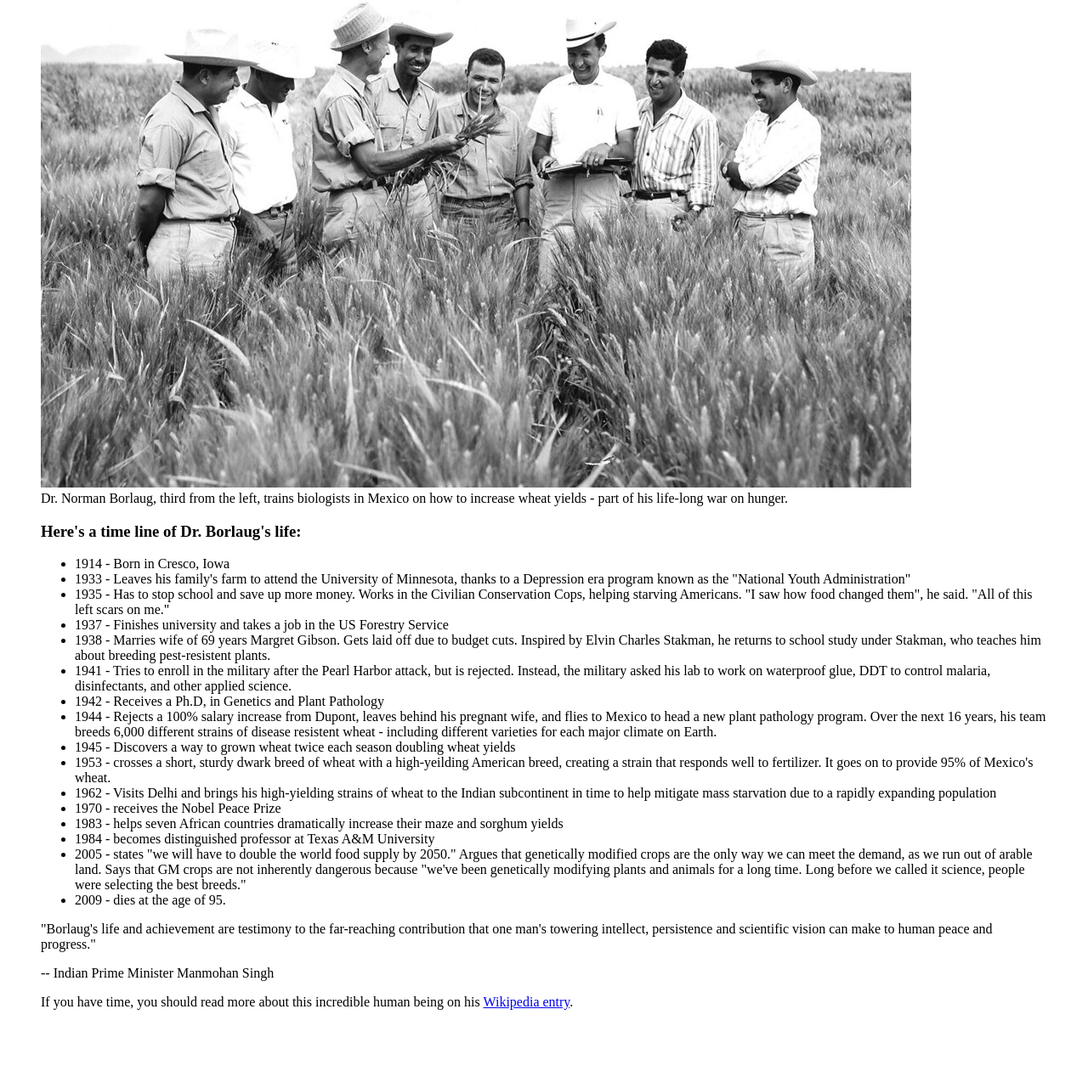
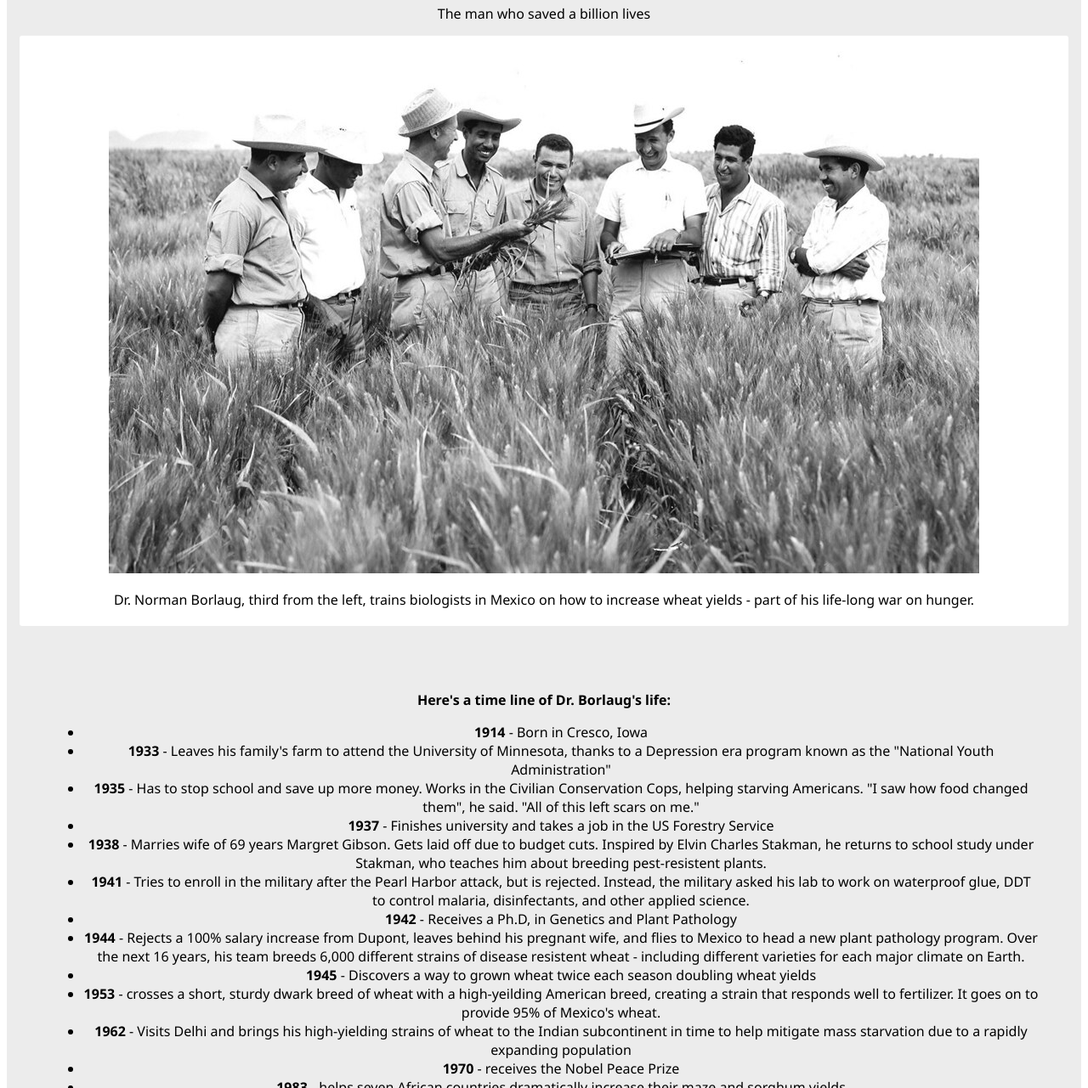
Before and after one commit to ahmbarreiros/freeCodeCamp-Tribute-Page, a plain HTML site: page index.html in a window 1280 px wide. Shown: the part 150-1431 px from the top of the page at 85% size. Before the commit the page ends 1355 px from the top, so only its background shows below. Drawn offline with Linux system fonts and the light colour scheme.

Commit message:
style incial de header e img adicionados

```diff
--- a/index.html
+++ b/index.html
@@ -11,36 +11,39 @@
 <body>
  <main>
   <section class="header">
-   <h1 id="title">Dr. Norman Borlaug</h1>
+   <h1 id="title" class="bold">Dr. Norman Borlaug</h1>
    <p id="subtitle">The man who saved a billion lives</p>
   </section>
-  <figure>
-   <img src="./tribute-page-main-image.jpg" alt="Image of Dr. Norman Borlaug training biologists in Mexico on how to increase wheat yields." />
-   <figcaption>Dr. Norman Borlaug, third from the left, trains biologists in Mexico on how to increase wheat yields - part of his life-long war on hunger.</figcaption>
-   <section>
+  <section>
+   <figure>
+    <img src="./tribute-page-main-image.jpg" alt="Image of Dr. Norman Borlaug training biologists in Mexico on how to increase wheat yields." />
+    <figcaption>Dr. Norman Borlaug, third from the left, trains biologists in Mexico on how to increase wheat yields - part of his life-long war on hunger.</figcaption>
+   </figure>
+  </section>
+   <section class="timeline">
     <h3>Here's a time line of Dr. Borlaug's life:</h3>
     <ul>
-     <li>1914 - Born in Cresco, Iowa</li>
-     <li>1933 - Leaves his family's farm to attend the University of Minnesota, thanks to a Depression era program known as the "National Youth Administration"</li>
-     <li>1935 - Has to stop school and save up more money. Works in the Civilian Conservation Cops, helping starving Americans. "I saw how food changed them", he said. "All of this left scars on me."</li>
-     <li>1937 - Finishes university and takes a job in the US Forestry Service</li>
-     <li>1938 - Marries wife of 69 years Margret Gibson. Gets laid off due to budget cuts. Inspired by Elvin Charles Stakman, he returns to school study under Stakman, who teaches him about breeding pest-resistent plants.</li>
-     <li>1941 - Tries to enroll in the military after the Pearl Harbor attack, but is rejected. Instead, the military asked his lab to work on waterproof glue, DDT to control malaria, disinfectants, and other applied science.</li>
-     <li>1942 - Receives a Ph.D, in Genetics and Plant Pathology</li>
-     <li>1944 - Rejects a 100% salary increase from Dupont, leaves behind his pregnant wife, and flies to Mexico to head a new plant pathology program. Over the next 16 years, his team breeds 6,000 different strains of disease resistent wheat - including different varieties for each major climate on Earth.</li>
-     <li>1945 - Discovers a way to grown wheat twice each season doubling wheat yields</li>
-     <li>1953 - crosses a short, sturdy dwark breed of wheat with a high-yeilding American breed, creating a strain that responds well to fertilizer. It goes on to provide 95% of Mexico's wheat.</li>
-     <li>1962 - Visits Delhi and brings his high-yielding strains of wheat to the Indian subcontinent in time to help mitigate mass starvation due to a rapidly expanding population</li>
-     <li>1970 - receives the Nobel Peace Prize</li>
-     <li>1983 - helps seven African countries dramatically increase their maze and sorghum yields</li>
-     <li>1984 - becomes distinguished professor at Texas A&M University</li>
-     <li>2005 - states "we will have to double the world food supply by 2050." Argues that genetically modified crops are the only way we can meet the demand, as we run out of arable land. Says that GM crops are not inherently dangerous because "we've been genetically modifying plants and animals for a long time. Long before we called it science, people were selecting the best breeds."</li>
-     <li>2009 - dies at the age of 95.</li>
+     <li><span class="bold">1914</span> - Born in Cresco, Iowa</li>
+     <li><span class="bold">1933</span> - Leaves his family's farm to attend the University of Minnesota, thanks to a Depression era program known as the "National Youth Administration"</li>
+     <li><span class="bold">1935</span> - Has to stop school and save up more money. Works in the Civilian Conservation Cops, helping starving Americans. "I saw how food changed them", he said. "All of this left scars on me."</li>
+     <li><span class="bold">1937</span> - Finishes university and takes a job in the US Forestry Service</li>
+     <li><span class="bold">1938</span> - Marries wife of 69 years Margret Gibson. Gets laid off due to budget cuts. Inspired by Elvin Charles Stakman, he returns to school study under Stakman, who teaches him about breeding pest-resistent plants.</li>
+     <li><span class="bold">1941</span> - Tries to enroll in the military after the Pearl Harbor attack, but is rejected. Instead, the military asked his lab to work on waterproof glue, DDT to control malaria, disinfectants, and other applied science.</li>
+     <li><span class="bold">1942</span> - Receives a Ph.D, in Genetics and Plant Pathology</li>
+     <li><span class="bold">1944</span> - Rejects a 100% salary increase from Dupont, leaves behind his pregnant wife, and flies to Mexico to head a new plant pathology program. Over the next 16 years, his team breeds 6,000 different strains of disease resistent wheat - including different varieties for each major climate on Earth.</li>
+     <li><span class="bold">1945</span> - Discovers a way to grown wheat twice each season doubling wheat yields</li>
+     <li><span class="bold">1953</span> - crosses a short, sturdy dwark breed of wheat with a high-yeilding American breed, creating a strain that responds well to fertilizer. It goes on to provide 95% of Mexico's wheat.</li>
+     <li><span class="bold">1962</span> - Visits Delhi and brings his high-yielding strains of wheat to the Indian subcontinent in time to help mitigate mass starvation due to a rapidly expanding population</li>
+     <li><span class="bold">1970</span> - receives the Nobel Peace Prize</li>
+     <li><span class="bold">1983</span> - helps seven African countries dramatically increase their maze and sorghum yields</li>
+     <li><span class="bold">1984</span> - becomes distinguished professor at Texas A&M University</li>
+     <li><span class="bold">2005</span> - states "we will have to double the world food supply by 2050." Argues that genetically modified crops are the only way we can meet the demand, as we run out of arable land. Says that GM crops are not inherently dangerous because "we've been genetically modifying plants and animals for a long time. Long before we called it science, people were selecting the best breeds."</li>
+     <li><span class="bold">2009</span> - dies at the age of 95.</li>
     </ul>
-    <p>"Borlaug's life and achievement are testimony to the far-reaching contribution that one man's towering intellect, persistence and scientific vision can make to human peace and progress."</p>
-    <p>-- Indian Prime Minister Manmohan Singh</p>
+    <p class="italic">"Borlaug's life and achievement are testimony to the far-reaching contribution that one man's towering intellect, persistence and scientific vision can make to human peace and progress."</p>
+    <p class="italic">-- Indian Prime Minister Manmohan Singh</p>
    </section>
-  <p>If you have time, you should read more about this incredible human being on his <a href="http://">Wikipedia entry</a>.</p>
+  <p id="#wikiP">If you have time, you should read more about this incredible human being on his <a href="http://">Wikipedia entry</a>.</p>
  </main>
 </body>
 </html>
--- a/styles.css
+++ b/styles.css
@@ -0,0 +1,71 @@
+* {
+ font-family: 'Segoe UI','Poppins', sans-serif;
+ font-size: 16px;
+}
+
+body {
+ background-color: #ffffff;
+ box-sizing: border-box;
+ padding-top: 3px;
+}
+
+main {
+ width: 100%;
+ background-color: #ececec;
+ margin: 20px auto;
+ border-radius: 5px;
+ padding-top: 20px;
+}
+
+.header {
+ text-align: center;
+ margin-top: -15px;
+ margin-bottom: 0;
+ padding: 10px 10px 0 10px;
+ justify-content: center;
+}
+
+.bold {
+ font-weight: bold;
+}
+
+#title {
+ font-size: 2.5em;
+}
+
+#subtitle {
+ font-weight: 400;
+ margin: 0;
+ margin-top: -12px;
+ font-size: 16px;
+}
+
+figure {
+ margin: 15px 15px 0 15px;
+ background-color: #ffffff;
+ overflow: hidden;
+ border-radius: 3px;
+}
+
+figure img {
+ display: flex;
+ justify-content: center;
+ overflow: hidden;
+ margin: 10px auto 20px auto;
+ padding: auto;
+}
+
+figure figcaption {
+ text-align: center;
+ margin-bottom: 20px;
+}
+
+.timeline {
+ text-align: center;
+ margin: 10px auto;
+ padding: 50px;
+}
+
+.italic {
+ font-style: italic;
+}
```
